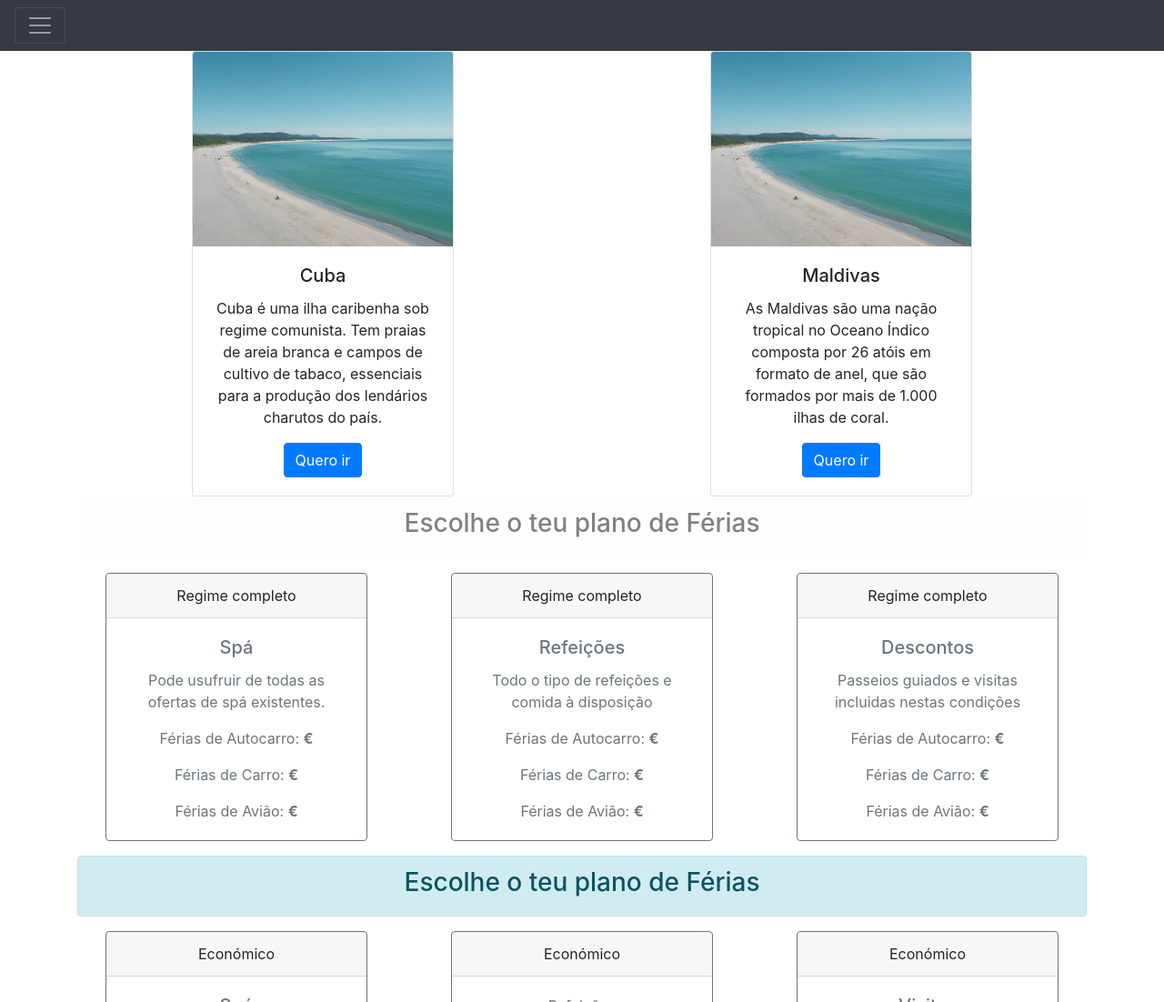
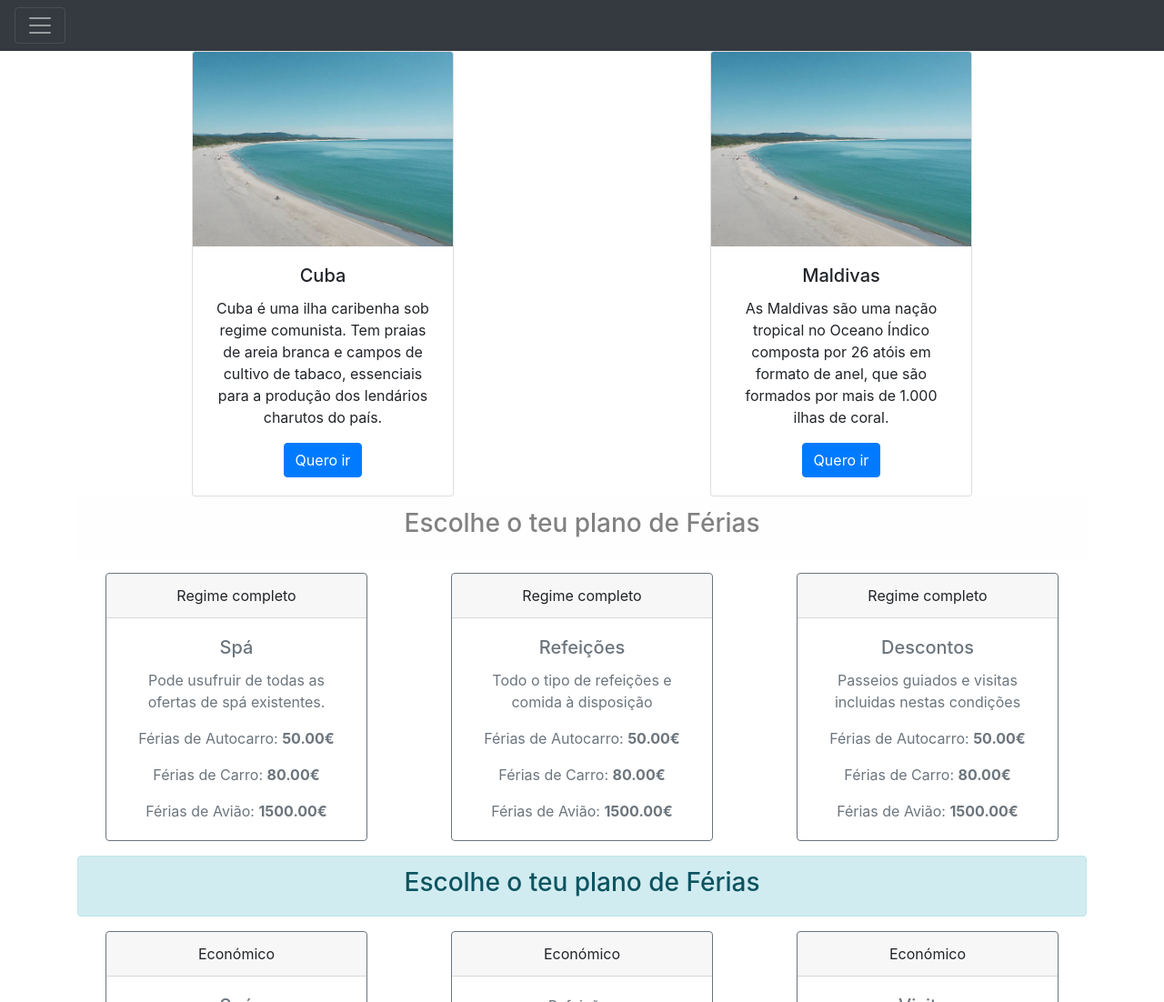
Before and after one commit to Hugo-Nobre/API, a plain HTML site: page pg/precos.html in a window 1280 px wide. Shown: the top 1102 px of the page at 91% size. Drawn offline with Linux system fonts and the light colour scheme.

Commit message:
Update precos.html

```diff
--- a/pg/precos.html
+++ b/pg/precos.html
@@ -74,9 +74,9 @@
 							<div class="card-body text-secondary">
 							    <h5 class="card-title">Spá</h5>
 							    <p class="card-text">Pode usufruir de todas as ofertas de spá existentes.</p>
-				    <p class="card-text"> Férias de Autocarro: <b> <span id="CA"></span>€</b></p>
-				    <p class="card-text"> Férias de Carro: <b> <span id="CC"></span>€</b></p>
-				    <p class="card-text"> Férias de Avião: <b> <span id="CV"></span>€</b></p>
+				    <p class="card-text"> Férias de Autocarro: <b> <span id="CA">50.00</span>€</b></p>
+				    <p class="card-text"> Férias de Carro: <b> <span id="CC">80.00</span>€</b></p>
+				    <p class="card-text"> Férias de Avião: <b> <span id="CV">1500.00</span>€</b></p>
 							</div>
 						</div>
 				    </div>
@@ -87,9 +87,9 @@
 							<div class="card-body text-secondary">
 							    <h5 class="card-title">Refeições</h5>
 							    <p class="card-text">Todo o tipo de refeições e comida à disposição</p>
-				    <p class="card-text"> Férias de Autocarro: <b> <span id="PA"></span>€</b></p>
-				    <p class="card-text"> Férias de Carro: <b> <span id="PC"></span>€</b></p>
-				    <p class="card-text"> Férias de Avião: <b> <span id="PV"></span>€</b></p>
+				    <p class="card-text"> Férias de Autocarro: <b> <span id="PA">50.00</span>€</b></p>
+				    <p class="card-text"> Férias de Carro: <b> <span id="PC">80.00</span>€</b></p>
+				    <p class="card-text"> Férias de Avião: <b> <span id="PV">1500.00</span>€</b></p>
 							</div>
 						</div>
 				    </div>
@@ -100,9 +100,9 @@
 							<div class="card-body text-secondary">
 							    <h5 class="card-title">Descontos</h5>
 							    <p class="card-text">Passeios guiados e visitas incluidas nestas condições</p>
-				    <p class="card-text"> Férias de Autocarro: <b> <span id="IA"></span>€</b></p>
-				    <p class="card-text"> Férias de Carro: <b> <span id="IC"></span>€</b></p>
-				    <p class="card-text"> Férias de Avião: <b> <span id="IV"></span>€</b></p>
+				    <p class="card-text"> Férias de Autocarro: <b> <span id="IA">50.00</span>€</b></p>
+				    <p class="card-text"> Férias de Carro: <b> <span id="IC">80.00</span>€</b></p>
+				    <p class="card-text"> Férias de Avião: <b> <span id="IV">1500.00</span>€</b></p>
 							</div>
 						</div>
 				    </div>
```
